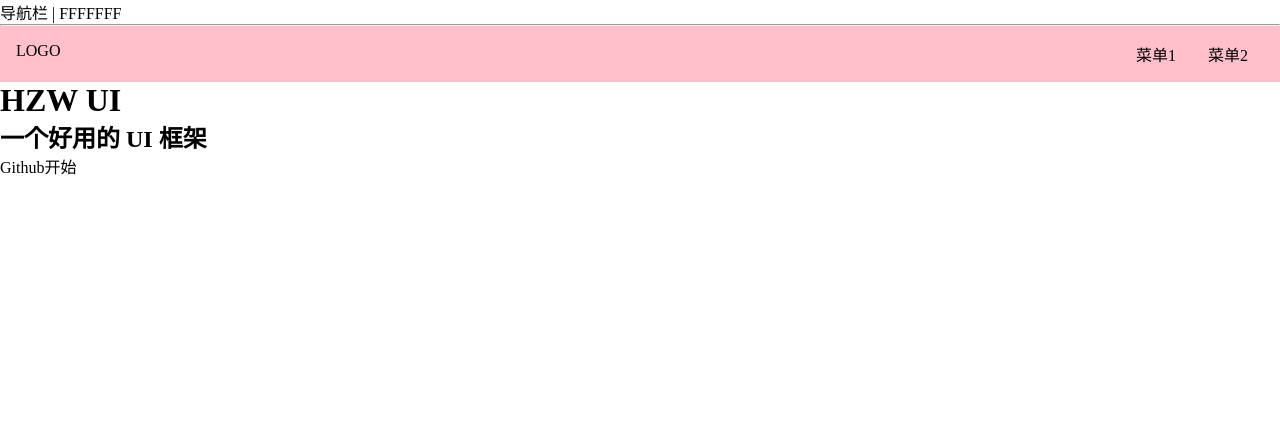
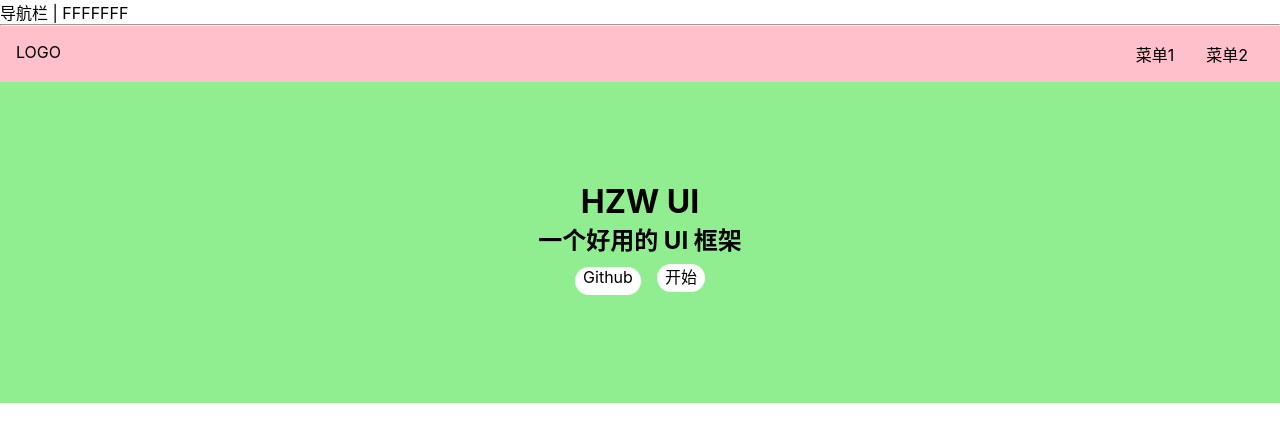
Before and after one commit to fjliang56/One-piece, a Vue app: page /#/ in a window 1280 px wide. Shown: the top 442 px of the page. Built offline with nearby package versions, Linux system fonts and the light colour scheme.

Commit message:
Home页面的css

```diff
--- a/src/index.scss
+++ b/src/index.scss
@@ -3,7 +3,8 @@
   padding: 0;
   box-sizing: border-box;
 }
-ul,ol {
+ul,
+ol {
   list-style: none;
 }
 a {
@@ -11,5 +12,14 @@
   color: inherit;
   &:hover {
     border-bottom: 1px solid;
+    cursor: pointer;
   }
 }
+body {
+  font-size: 16px;
+  font-family: -apple-system, "Noto Sans", "Helvetica Neue", Helvetica,
+    "Nimbus Sans L", Arial, "Liberation Sans", "PingFang SC", "Hiragino Sans GB",
+    "Noto Sans CJK SC", "Source Han Sans SC", "Source Han Sans CN",
+    "Microsoft YaHei", "Wenquanyi Micro Hei", "WenQuanYi Zen Hei", "ST Heiti",
+    SimHei, "WenQuanYi Zen Hei Sharp", sans-serif;
+}
--- a/src/views/Home.vue
+++ b/src/views/Home.vue
@@ -18,4 +18,25 @@
   components: { Topnav },
 };
 </script>
-<style lang="scss" scoped></style>
+<style lang="scss" scoped>
+.banner {
+  padding: 100px 0;
+  display: flex;
+  justify-content: center;
+  align-items: center;
+  flex-direction: column;
+  background: lightgreen;
+  > .actions {
+    padding: 8px 0;
+    a {
+      margin: 0 8px;
+      background: #fff;
+      display: inline-block;
+      $h: 28px;
+      height: $h;
+      border-radius: $h/2;
+      padding: 0 8px;
+    }
+  }
+}
+</style>
```
